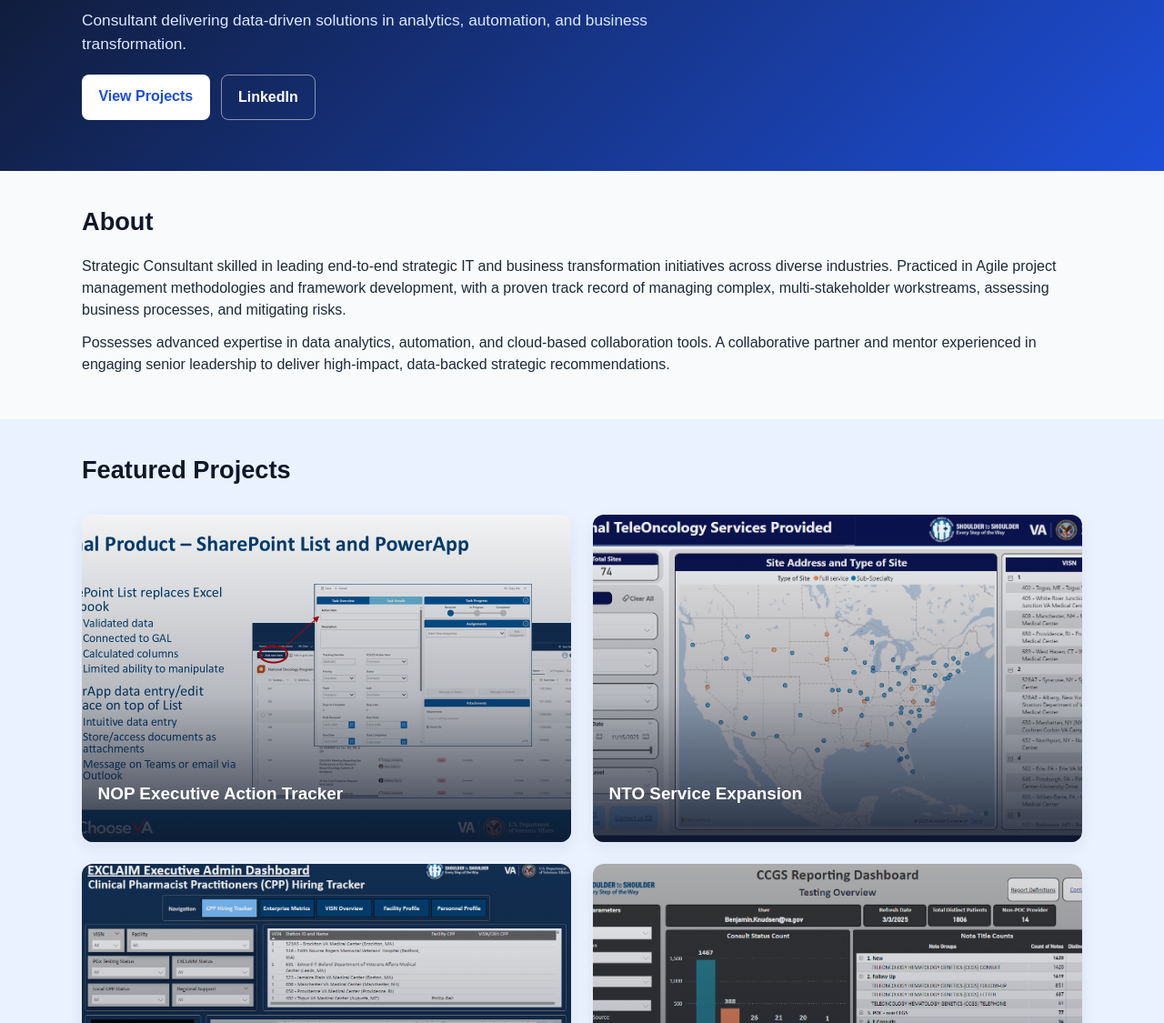
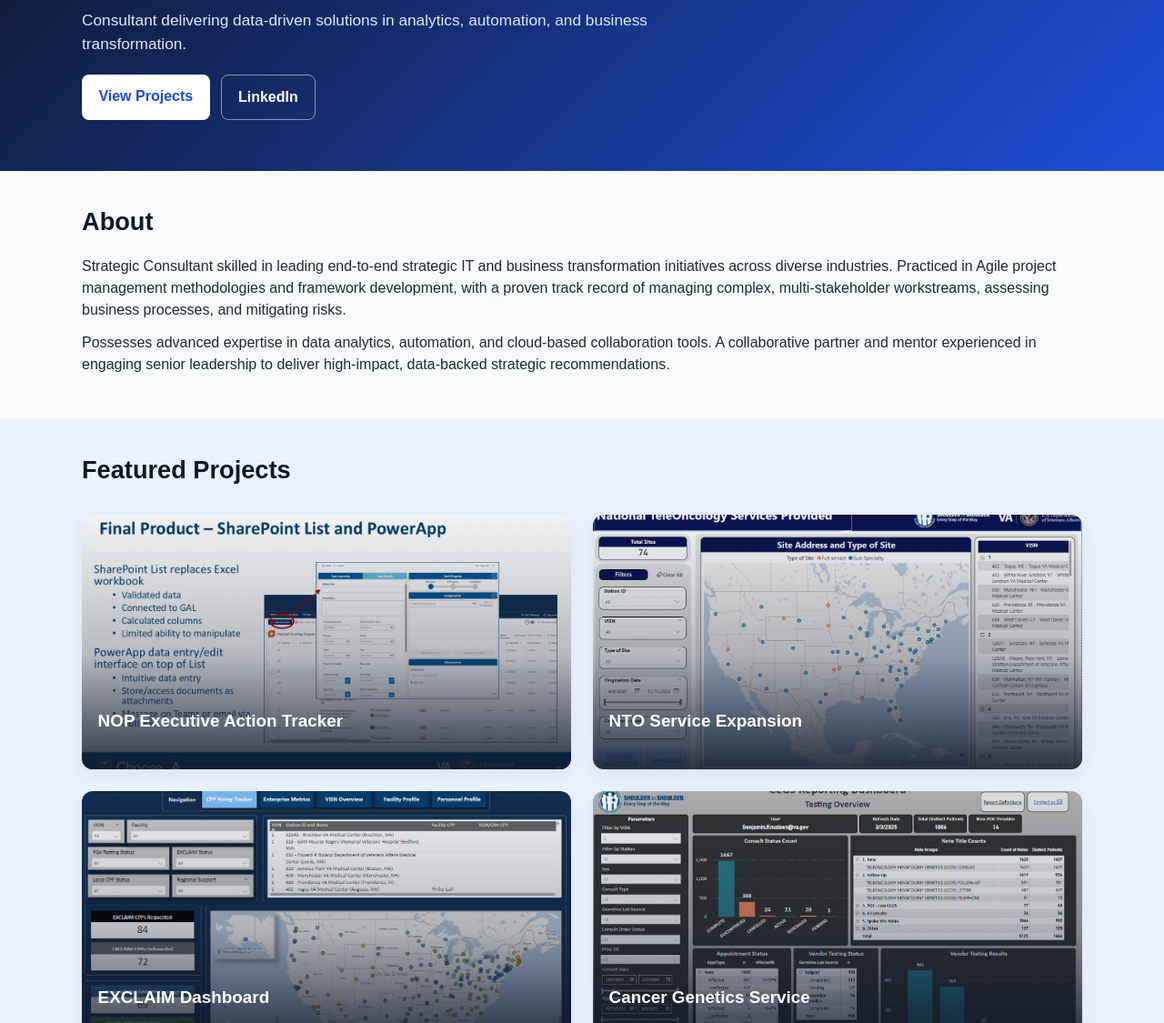
Before and after one commit to BenKnudsen/BenKnudsen.github.io, a plain HTML site: page index.html in a window 1280 px wide. Shown: the part 175-1300 px from the top of the page at 91% size. Drawn offline with Linux system fonts and the light colour scheme.

Commit message:
Update style.css

```diff
--- a/style.css
+++ b/style.css
@@ -155,7 +155,7 @@ p {
   position: relative;
   display: block;
   width: 100%;
-  height: 360px;
+  height: 280px;
   background: white;
   border-radius: 12px;
   overflow: hidden;
```
